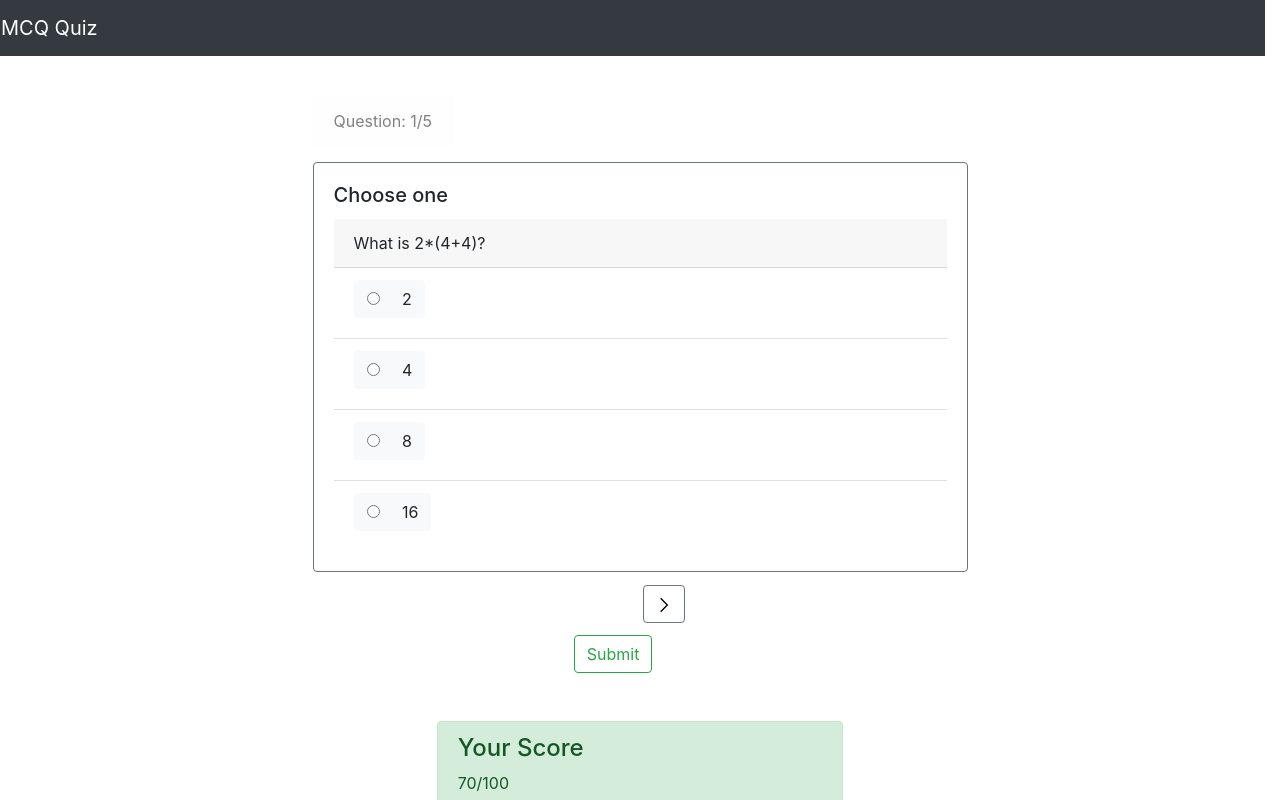
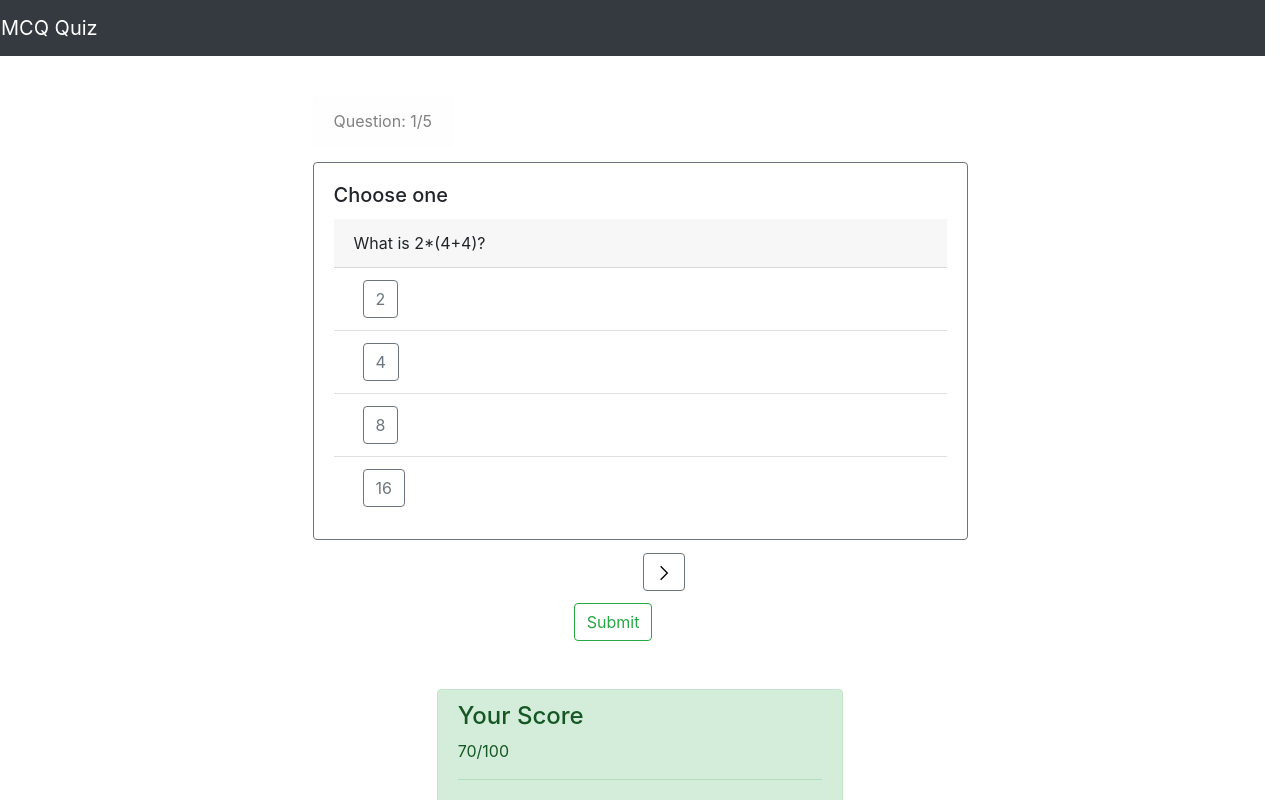
Before and after one commit to swarajlaha/frontend-challenges, a React (Create React App) app: page / in a window 1280 px wide. Shown: the top 800 px of the page. Built offline with nearby package versions, Linux system fonts and the light colour scheme.

Commit message:
user answer selection

```diff
--- a/src/mcq-quiz/components/question.js
+++ b/src/mcq-quiz/components/question.js
@@ -1,32 +1,45 @@
-import React, { useEffect, useState } from 'react'
-import { ButtonGroup, Card, ListGroup, ToggleButton } from 'react-bootstrap'
+import React, { useState } from 'react'
+import {
+  Button,
+  Card,
+  ListGroup,
+} from 'react-bootstrap'
+import { CgRadioChecked } from 'react-icons/cg'
 
-const Question = ({ index, quizquestions }) => {
+const Question = ({
+  index,
+  quizquestions,
+  answerIndexArray,
+  setAnswerIndexArray,
+  checkIndex,
+  setCheckIndex
+}) => {
+
+  // Function to handle user answer selection.
+  const userSelectionHandler = (answerIndex) => {
+    console.log('Q: ', index, 'A: ', answerIndex)
+    const ansIdxArr = [...answerIndexArray]
+    ansIdxArr[index] = answerIndex
+    setCheckIndex(answerIndex)
+    setAnswerIndexArray(ansIdxArr)
+  }
 
   // Function to return a question based on the index of the questions array.
   const returnOneQuestion = () => {
+    console.log(answerIndexArray[index])
     return (
       <>
         <Card.Header>{quizquestions[index].question}</Card.Header>
         <ListGroup variant="flush">
-          {quizquestions[index].answers.map((qa) => (
-            <ListGroup.Item>
-              <ButtonGroup>
-                <ToggleButton
-                  key={'idx'}
-                  id={`radio-1`}
-                  type="radio"
-                  variant="light"
-                  name="radio"
-                  value={'value'}
-                  checked={false}
-                  onChange={(e) => console.log(e.currentTarget.value)}
-                >
-                  &nbsp;&nbsp;&nbsp;&nbsp; {qa}
-                </ToggleButton>
-              </ButtonGroup>
-            </ListGroup.Item>
-          ))}
+            {quizquestions[index].answers.map((qa, index) => (
+              <ListGroup.Item>
+                {(checkIndex === index) && <CgRadioChecked />}&nbsp;&nbsp;
+                <Button
+                  variant='outline-secondary'
+                  onClick={() => userSelectionHandler(index)}
+                >{qa}</Button>
+              </ListGroup.Item>
+            ))}
         </ListGroup>
       </>
     )
--- a/src/mcq-quiz/containers/mainContainer.js
+++ b/src/mcq-quiz/containers/mainContainer.js
@@ -9,17 +9,21 @@ import { questions } from '../questions'
 
 const MainContainer = () => {
   const questionsArray = questions()
-  const [quizquestions, setQuizquestions] = useState(questionsArray)
+  const [quizquestions] = useState(questionsArray)
   const [index, setIndex] = useState(0)
+  const [answerIndexArray, setAnswerIndexArray] = useState([])
+  const [checkIndex, setCheckIndex] = useState(-1)
 
   // Function to handle next button clicks.
   const nextBtnClickHandler = () => {
     setIndex((prevIndex) => prevIndex + 1)
+    setCheckIndex(-1)
   }
 
   // Function to handle previous button clicks.
   const prevBtnClickHandler = () => {
     setIndex((prevIndex) => prevIndex - 1)
+    setCheckIndex(-1)
   }
 
   return (
@@ -32,7 +36,7 @@ const MainContainer = () => {
         <Col md="6">
           <Row>
             <QuestionNumber index={index} noofquest={quizquestions.length} />
-            <Question quizquestions={quizquestions} index={index} />
+            <Question quizquestions={quizquestions} index={index} answerIndexArray={answerIndexArray} setAnswerIndexArray={setAnswerIndexArray} checkIndex={checkIndex} setCheckIndex={setCheckIndex} />
           </Row>
           <Row style={{ marginLeft: '30%', marginTop: '2%' }}>
             <Col md="3">
@@ -58,7 +62,7 @@ const MainContainer = () => {
           </Row>
           <Row style={{ marginLeft: '37%', marginTop: '2%' }}>
             <Col>
-              <Button variant="outline-success">Submit</Button>
+              <Button variant="outline-success" onClick={() => console.log(answerIndexArray)}>Submit</Button>
             </Col>
           </Row>
         </Col>
```
